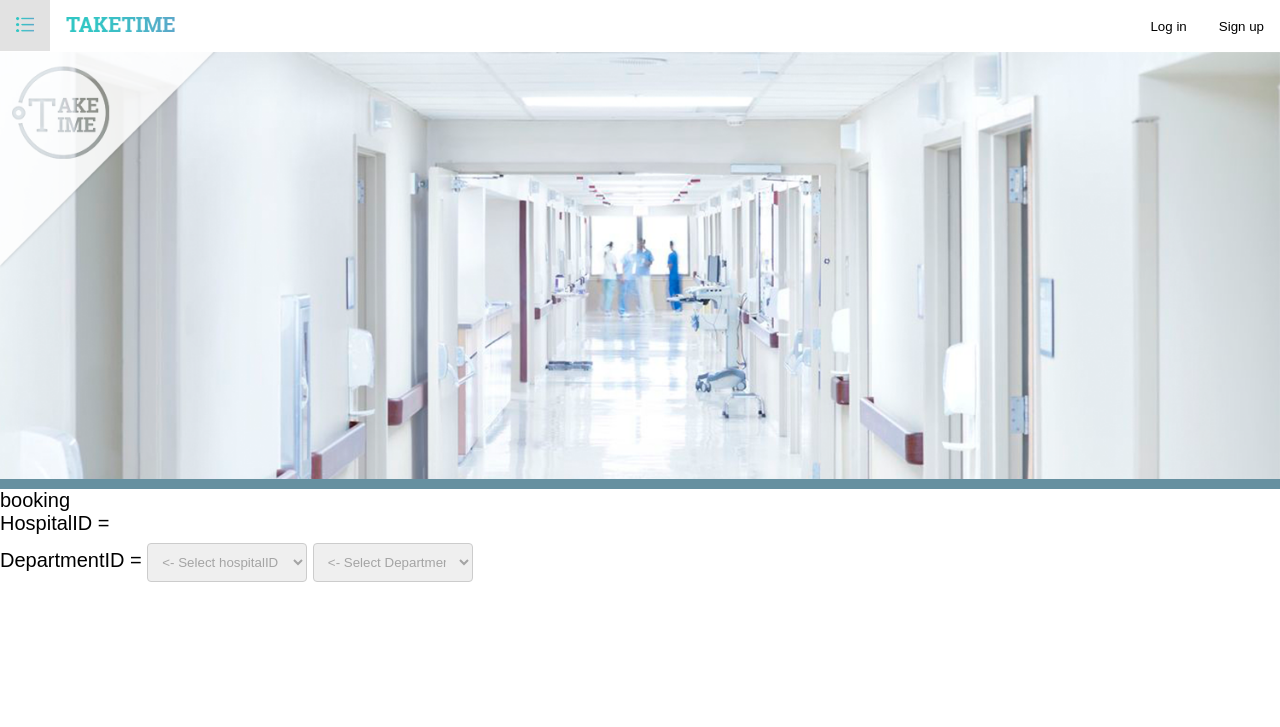
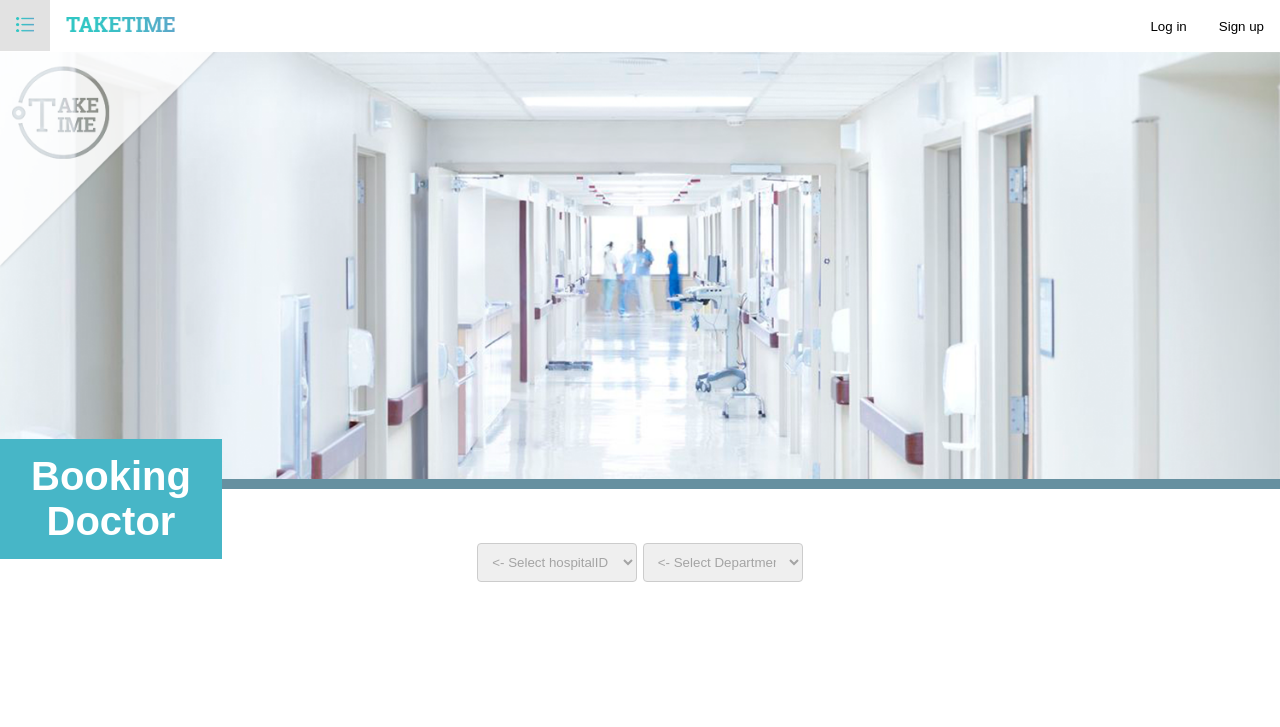
Before and after one commit to Izeple/TakeTime, a PHP site: page /booking.php in a window 1280 px wide. Shown: the top 727 px of the page. Run offline with PHP 8.4, Linux system fonts and the light colour scheme; data that the repository does not hold is empty; some web fonts are replaced.

Commit message:
booking update

```diff
--- a/booking.php
+++ b/booking.php
@@ -45,9 +45,9 @@ if ($Connect->connect_error)
     </div>
 
 
-
-
-   booking
+    <h1 style="position: relative; width: 15%; color: white; background-color: #47B6C7; padding: 15px; font-size: 50;
+        text-align: center;margin-top: -50px;">Booking Doctor</h1>
+    <div style="text-align:center; margin-top: -50px;">
         <?php
         session_start();
         require_once("connectPDO.php");
@@ -59,8 +59,6 @@ if ($Connect->connect_error)
 
         $HospitalID = $_SESSION['HospitalID_Select'];
         $DepartmentID = $_SESSION['DepartmentID_Select'];
-   echo "<br>HospitalID =",$HospitalID;
-   echo "<br>DepartmentID =",$DepartmentID;
         ?>
 
 
@@ -91,12 +89,11 @@ if ($Connect->connect_error)
                         <?php } ?>
                 </select>
             </form>
+    </div>
 
 
 
 
-
-    <br><br><br><br><br><br><br>
     <center>
         <div class="row">
             <?php
```
Lines whose indentation alone changed are shown as unchanged.
